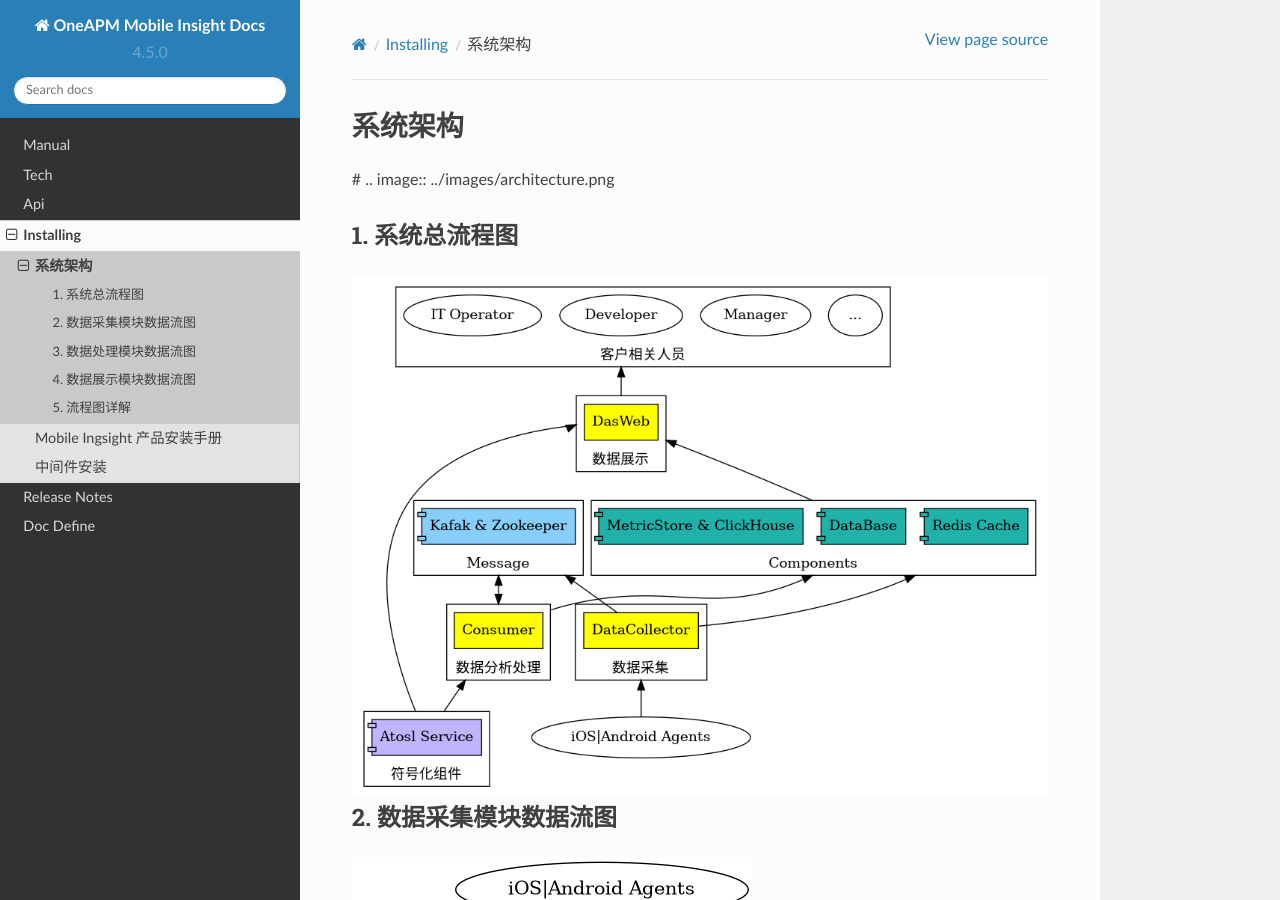
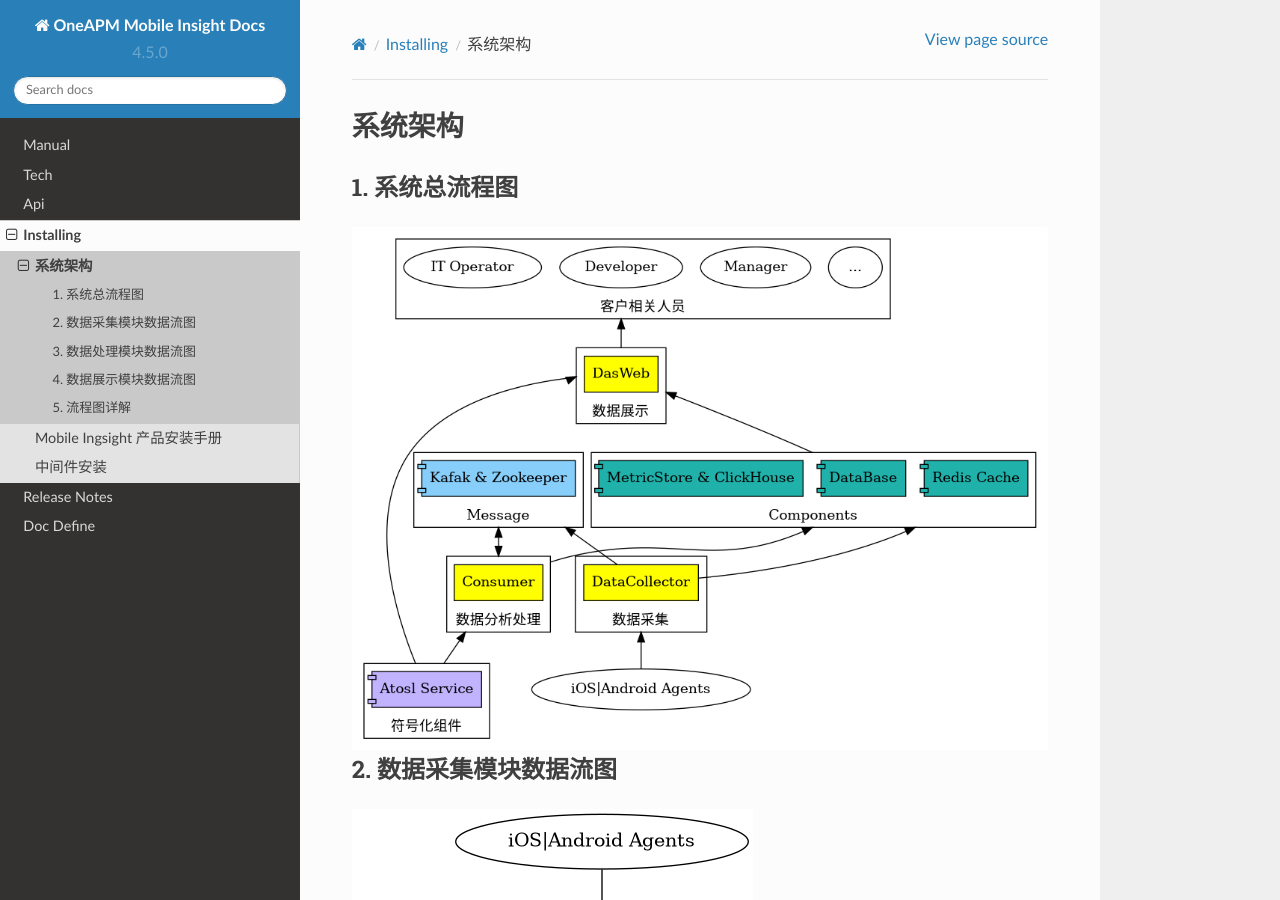
Before and after one commit to gardenias/docs-test, a Sphinx documentation site: the page built from docs/installing/architecture.rst, in a window 1280 px wide and 900 px high. Built offline with Sphinx 7.4.7 and the Read the Docs theme 2.0.0, drawn with Linux system fonts in a browser that asks for light colours.

```diff
--- a/docs/installing/architecture.rst
+++ b/docs/installing/architecture.rst
@@ -4,7 +4,8 @@
 系统架构
 ===============
 
-# .. image:: ../images/architecture.png
+..
+ .. image:: ../images/architecture.png
 
 1. 系统总流程图
 ----------------------------
```
